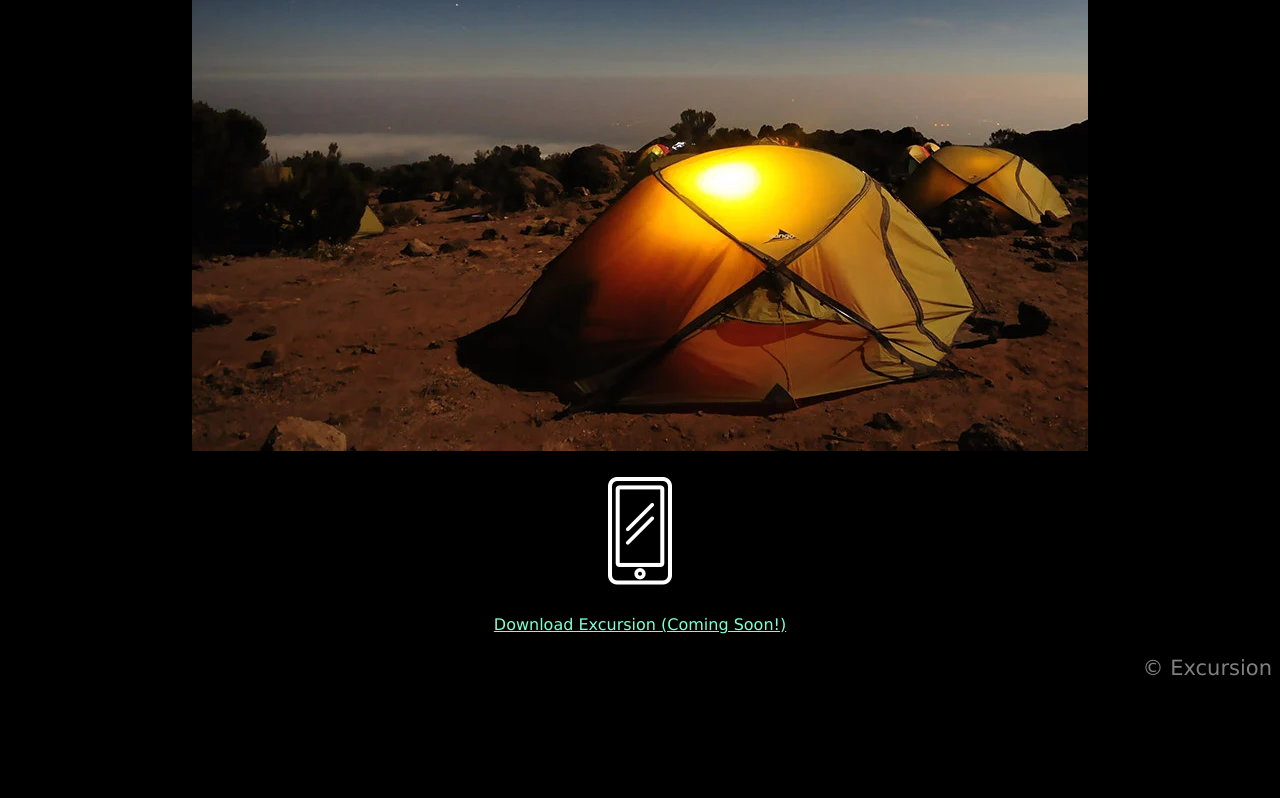
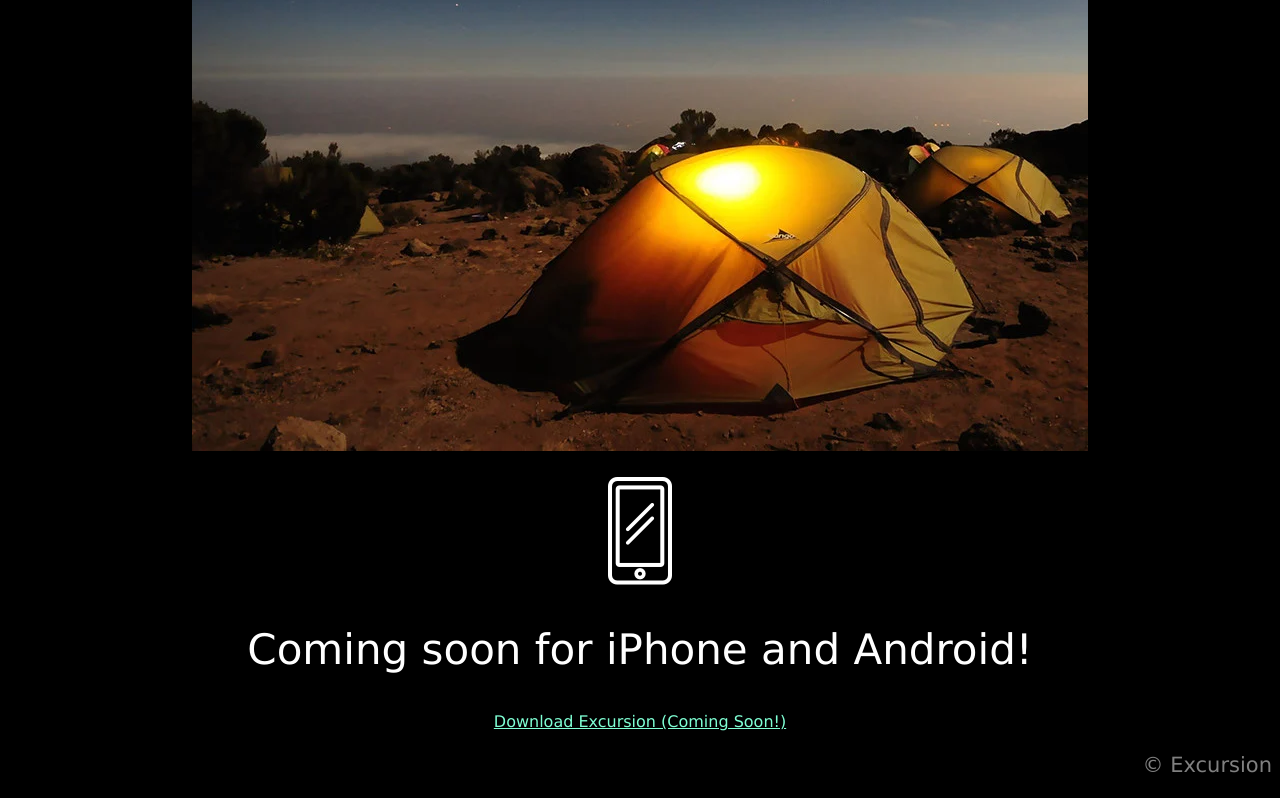
Before and after one commit to arn1215/excursion, a plain HTML site: page index.html in a window 1280 px wide. Shown: the part 564-1362 px from the top of the page. Before the commit the page ends 1265 px from the top, so only its background shows below. Drawn offline with Linux system fonts and the light colour scheme.

Commit message:
add coming soon message

```diff
--- a/index.html
+++ b/index.html
@@ -17,6 +17,7 @@
     <p>Excursion remembers places you like, and recommends new points of interest around you.</p>
     <p><img src="Resources\images\camp (1).png"></p>
     <p><img src="Resources\images\phone (1).png"></p>
+    <h2>Coming soon for iPhone and Android!</h2>
     <p><a class="link--cta" href="#">Download Excursion (Coming Soon!)</a></p>
     <p class="copyright">© Excursion</p>
 </body>
```
